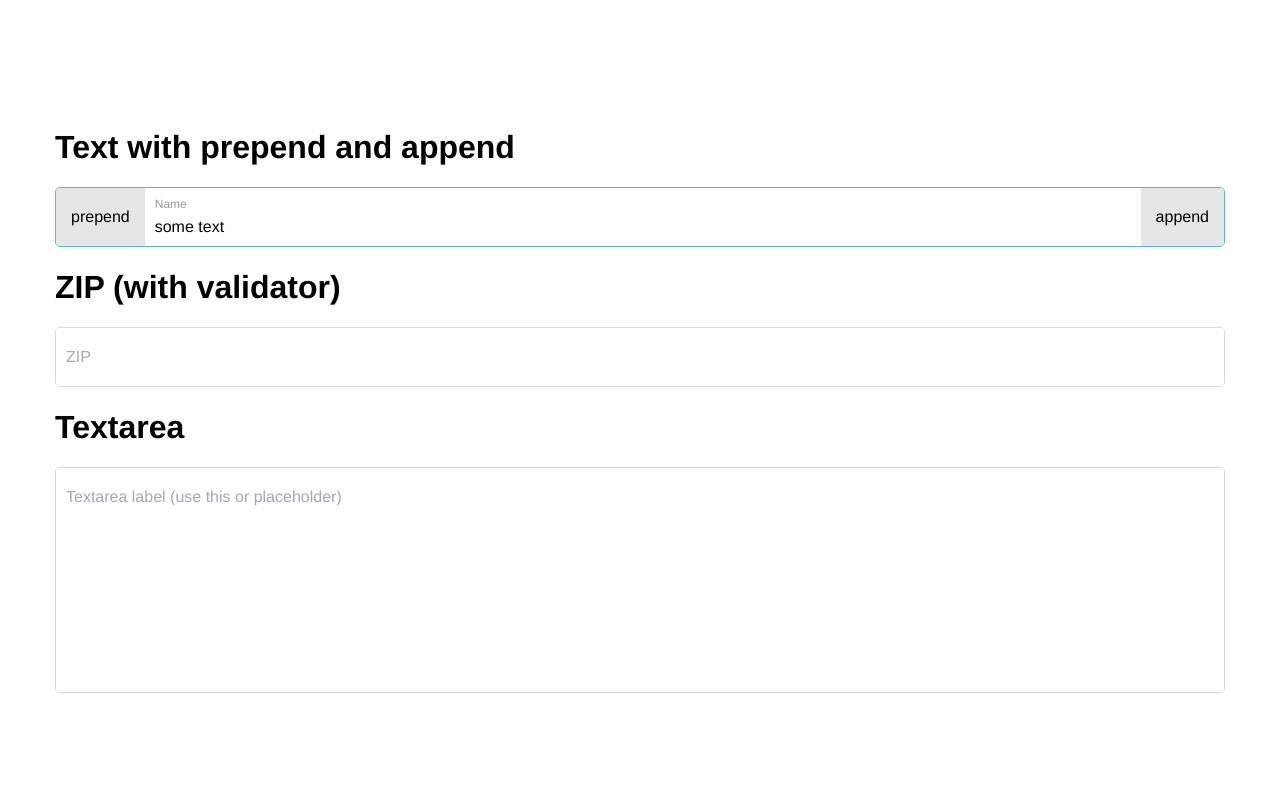
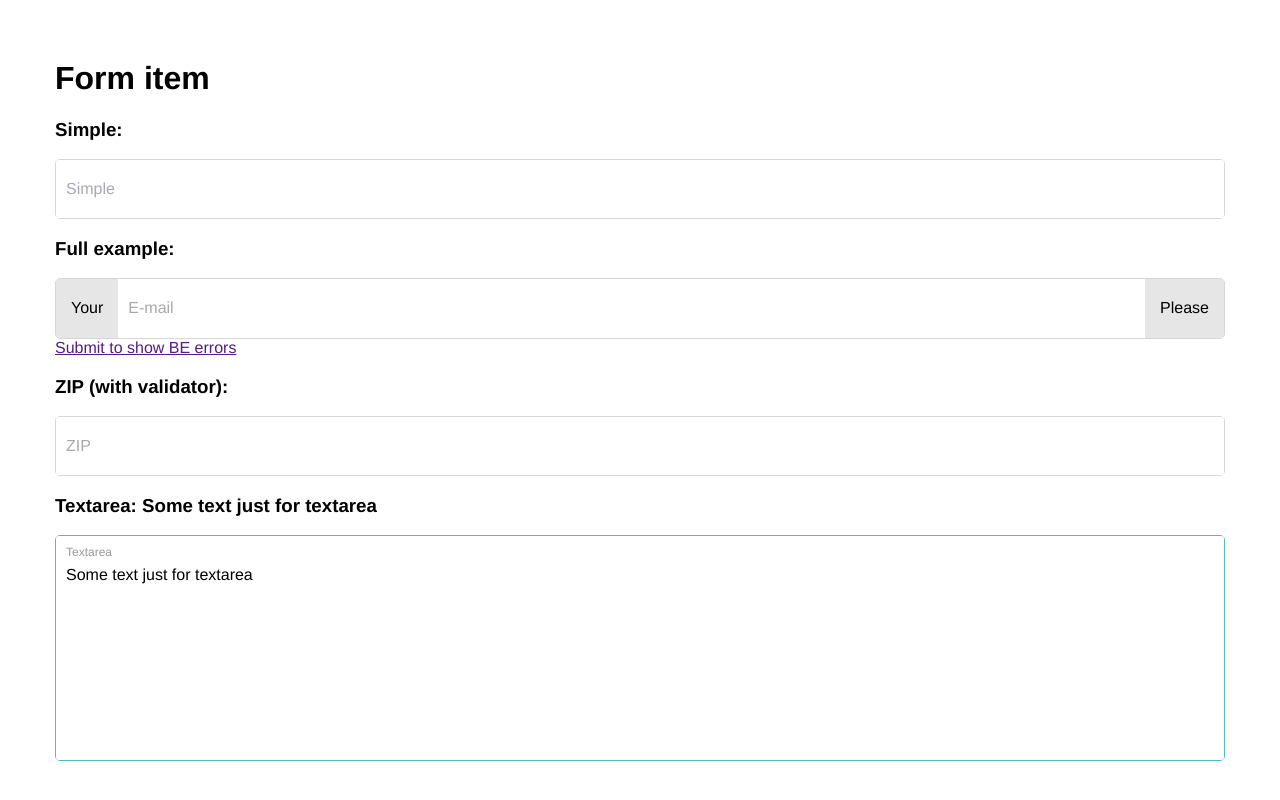
Before and after one commit to odyzeo/form-item, a Vue app: page / in a window 1280 px wide. Built offline with nearby package versions, Linux system fonts and the light colour scheme.

Commit message:
Update readme and examples; Remove unnecessary code;

```diff
--- a/package.json
+++ b/package.json
@@ -55,7 +55,9 @@
       "@vue/airbnb"
     ],
     "rules": {
-      "no-underscore-dangle": 0
+      "no-underscore-dangle": 0,
+      "vue/html-self-closing": 0,
+      "vue/attributes-order": 0
     },
     "parserOptions": {
       "parser": "babel-eslint"
--- a/src/App.vue
+++ b/src/App.vue
@@ -3,29 +3,56 @@
     id="app"
     class="app">
     <div class="container">
-      <h1>Text with prepend and append</h1>
+      <h1 class="text-center">Form item</h1>
+
+      <h3>Simple: {{ simple.value }}</h3>
       <form-item
-        :input="text"
-        v-model="textValue"
+        :input="simple"
+        v-model="simple.value"
+      ></form-item>
+
+      <h3>Full example: {{ full.value }}</h3>
+      <form-item
+        :input="full"
+        v-model="full.value"
+        :msg-required="requiredMessage"
+        :form-errors="formErrors.full"
         class="form-item--group"
       >
         <template slot="prepend">
-          <div class="form-item__readonly">prepend</div>
+          <div class="form-item__readonly">Your</div>
         </template>
         <template slot="append">
-          <div class="form-item__readonly">append</div>
+          <div class="form-item__readonly">Please</div>
         </template>
       </form-item>
-      <h1>ZIP (with validator)</h1>
+
+      <a
+        href
+        v-if="isFormErrors"
+        @click.prevent="clear"
+      >
+        Clear BE errors
+      </a>
+      <a
+        href
+        v-else
+        @click.prevent="submit"
+      >
+        Submit to show BE errors
+      </a>
+
+      <h3>ZIP (with validator): {{ zip.value }}</h3>
       <form-item
         :input="zip"
-        v-model="zipValue"
-      />
-      <h1>Textarea</h1>
+        v-model="zip.value"
+      ></form-item>
+
+      <h3>Textarea: {{ textarea.value }}</h3>
       <form-item
         :input="textarea"
-        v-model="textareaValue"
-      />
+        v-model="textarea.value"
+      ></form-item>
     </div>
   </div>
 </template>
@@ -40,37 +67,57 @@ export default {
   },
   data() {
     return {
-      textValue: 'some text',
-      zipValue: '',
-      textareaValue: '',
+      requiredMessage: 'Povinné',
+      formErrors: {},
+      simple: {
+        label: 'Simple',
+        value: '',
+      },
+      full: {
+        type: 'email',
+        name: 'email',
+        required: true,
+        readonly: false,
+        placeholder: 'example@odyzeo.com',
+        accept: '', // Just for input type 'file'
+        validators: ['email'],
+        rows: 0, // Just for input type 'textarea'
+        autocomplete: 'username email',
+        label: 'E-mail',
+        value: '',
+      },
       zip: {
-        name: 'input_zip',
+        name: 'zip',
+        placeholder: 'placeholder',
         label: 'ZIP',
-        type: 'text',
         required: true,
         validators: ['zip'],
-        autocomplete: 'off',
+        value: '',
       },
       textarea: {
-        name: 'textarea_name',
-        label: 'Textarea label (use this or placeholder)',
+        name: 'textarea',
         type: 'textarea',
-        required: true,
-        validators: [],
-        autocomplete: 'off',
+        label: 'Textarea',
+        placeholder: 'Textarea placeholder',
         rows: 10,
-        placeholder: '',
-      },
-      text: {
-        name: 'input_name',
-        label: 'Name',
-        type: 'text',
-        required: true,
-        validators: [],
-        group: true,
-        autocomplete: 'off',
+        value: 'Some text just for textarea',
       },
     };
+  },
+  computed: {
+    isFormErrors() {
+      return Object.keys(this.formErrors).length > 0;
+    },
+  },
+  methods: {
+    submit() {
+      this.formErrors = {
+        full: ['Some BE error'],
+      };
+    },
+    clear() {
+      this.formErrors = {};
+    },
   },
 };
 </script>
--- a/src/components/FormItem.vue
+++ b/src/components/FormItem.vue
@@ -1,22 +1,21 @@
 <template>
   <div
+    class="form-item"
     :class="{
-      'form-item--filled': localValue && localValue.length > 0,
-      'form-item--error': errors.length || (formErrors.length && showFormErrors),
-      'form-item--no-label': !input.label || input.type === 'file'
+      'form-item--filled': isFilled,
+      'form-item--error': isErrorClass,
+      'form-item--no-label': hideLabel,
     }"
-    class="form-item"
   >
-    <div
-      class="form-item__field"
-    >
-      <slot name="prepend" />
+    <div class="form-item__field">
+      <slot name="prepend"></slot>
       <div
-        v-if="isTextArea && input.label"
         class="form-item__hider"
-      />
+        v-if="showHider"
+      ></div>
       <div class="form-item__wrapper">
         <textarea
+          class="form-item__input"
           v-if="isTextArea"
           ref="input"
           v-model="localValue"
@@ -27,13 +26,13 @@
           :autocomplete="autocomplete"
           :rows="input.rows"
           :placeholder="input.placeholder"
-          class="form-item__input"
           @focus="focus"
           @blur="blur"
           @input="change"
           @keydown="keydown"
-        />
+        ></textarea>
         <input
+          class="form-item__input"
           v-else
           ref="input"
           v-model="localValue"
@@ -45,36 +44,35 @@
           :autocomplete="autocomplete"
           :placeholder="input.placeholder"
           :accept="input.accept"
-          class="form-item__input"
           @focus="focus"
           @blur="blur"
           @input="change"
           @keydown="keydown"
         >
         <label
-          v-if="input.label && input.type !== 'file'"
+          class="form-item__label"
+          v-if="showLabel"
           :for="uid"
-          :class="['form-item__label', { 'form-item__label--with-placeholder': input.placeholder }]"
         >
           {{ input.label }}
         </label>
       </div>
-      <slot name="append" />
+      <slot name="append"></slot>
     </div>
-    <slot name="result" />
+    <slot name="result"></slot>
     <div
+      class="form-item__error"
       v-for="(error, key) in errors"
       :key="`fe_error_${key}`"
-      class="form-item__error"
       v-html="error"
-    />
+    ></div>
     <div v-if="showFormErrors">
       <div
+        class="form-item__error"
         v-for="(error, key) in formErrors"
         :key="`be_error_${key}`"
-        class="form-item__error"
         v-html="error"
-      />
+      ></div>
     </div>
   </div>
 </template>
@@ -100,10 +98,6 @@ export default {
       type: String,
       default: 'This field is required',
     },
-    results: {
-      type: Array,
-      default: () => [],
-    },
   },
   data() {
     const autocomplete = this.input.autocomplete || 'off';
@@ -122,6 +116,21 @@ export default {
   computed: {
     uid() {
       return `form-item-${this._uid}`;
+    },
+    isFilled() {
+      return typeof this.localValue !== 'undefined' && `${this.localValue}`.length > 0;
+    },
+    isErrorClass() {
+      return this.errors.length || (this.formErrors.length && this.showFormErrors);
+    },
+    hideLabel() {
+      return !this.input.label || this.input.type === 'file';
+    },
+    showLabel() {
+      return this.input.label && this.input.type !== 'file';
+    },
+    showHider() {
+      return this.isTextArea && this.input.label;
     },
   },
   watch: {
@@ -181,5 +190,5 @@ export default {
 </script>
 
 <style lang="less">
-@import '../less/item.less';
+@import '../less/form-item.less';
 </style>
--- a/src/less/item.less
+++ b/src/less/form-item.less
@@ -40,6 +40,7 @@
   appearance: none;
   resize: none;
 
+  textarea&,
   input& {
     &::placeholder {
       color: transparent;
@@ -68,10 +69,6 @@
   color: #aaa7b4;
   transition: all .3s;
   pointer-events: none;
-}
-
-.form-item__label--with-placeholder {
-  top: 10px;
 }
 
 .form-item__input:focus + .form-item__label,
@@ -123,13 +120,11 @@
   top: 0;
   right: 0;
   left: 0;
-  z-index: 0;
+  z-index: 1;
 
   height: 30px;
   background: @form-input-background--light;
-  border-radius: @input-radius;
-  border-bottom-left-radius: 0;
-  border-bottom-right-radius: 0;
+  border-radius: @input-radius @input-radius 0 0;
 
   pointer-events: none;
 }
```
Also changed, not shown: 1 other file (tests, documents, lock files or other folders).
